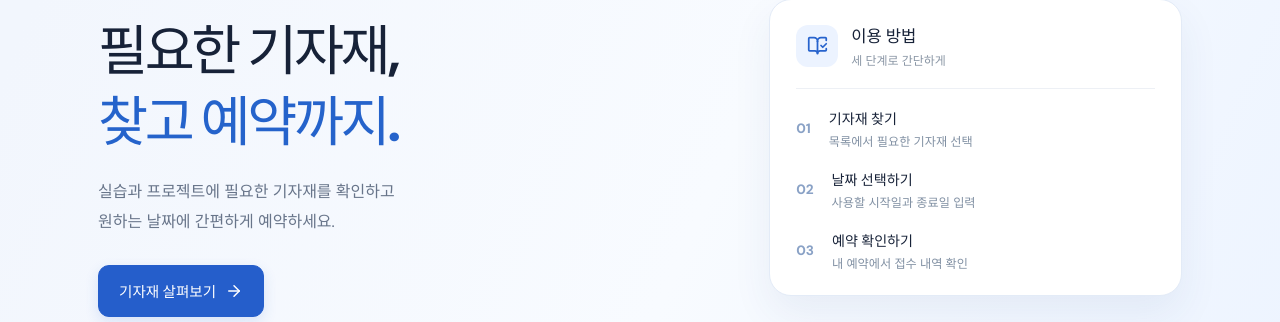
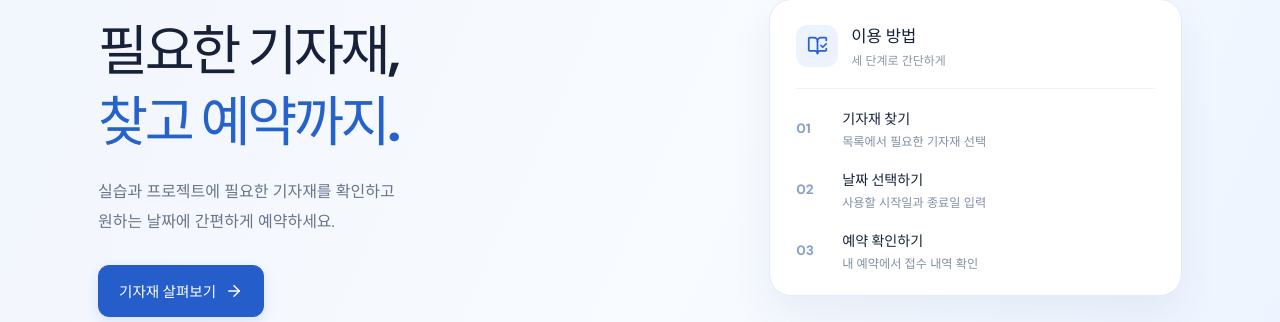
Before and after one commit to gduck0/labgear-service, a React (Vite) app in the folder frontend/: page / in a window 1280 px wide. Shown: the part 170-492 px from the top of the page. Built offline with nearby package versions, Linux system fonts and the light colour scheme; no server answers.

Commit message:
fix: 이용 방법 단계 번호·설명 시작 위치 정렬

```diff
--- a/frontend/src/styles.css
+++ b/frontend/src/styles.css
@@ -55,8 +55,8 @@ main{flex:1}
 .hero-steps-head strong,.hero-steps-head small{display:block}
 .hero-steps-head strong{font-size:1.04rem}
 .hero-steps-head small{color:#8a96a5;font-size:.75rem;margin-top:4px}
-.step{display:flex;align-items:center;gap:18px;padding-top:19px}
-.step>span{color:#8aa2c6;font-size:.85rem;font-weight:800}
+.step{display:grid;grid-template-columns:28px minmax(0,1fr);align-items:center;gap:18px;padding-top:19px}
+.step>span{color:#8aa2c6;font-size:.85rem;font-weight:800;font-variant-numeric:tabular-nums}
 .step strong,.step small{display:block}
 .step strong{font-size:.88rem;margin-bottom:4px}
 .step small{font-size:.76rem;color:#8190a3}
```
